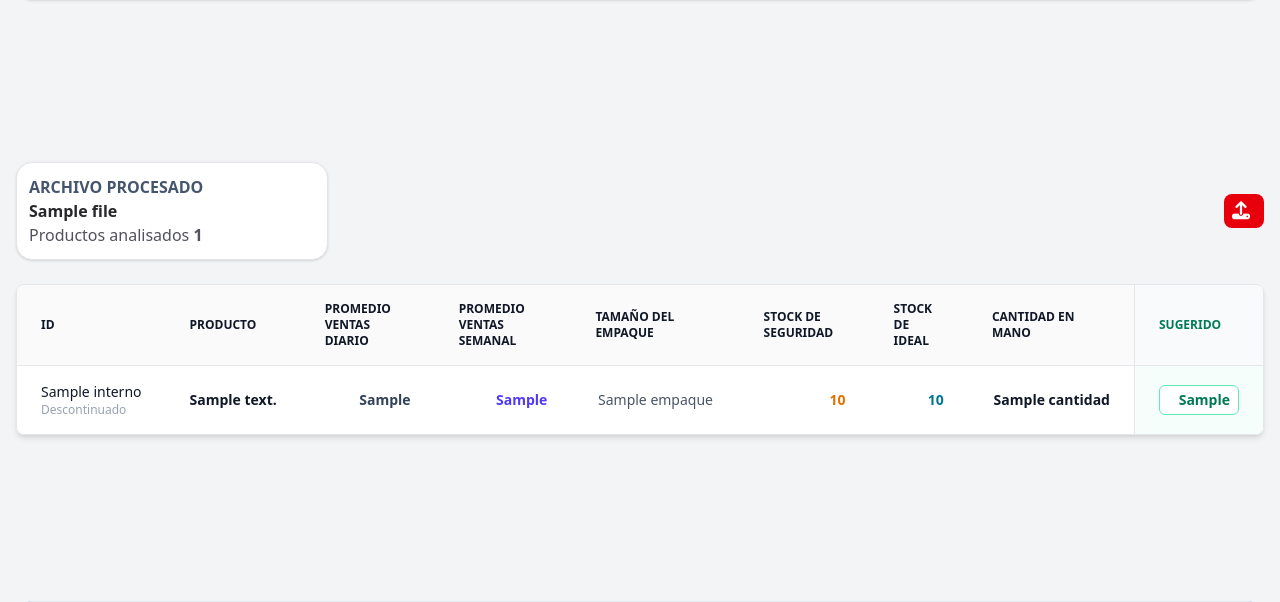
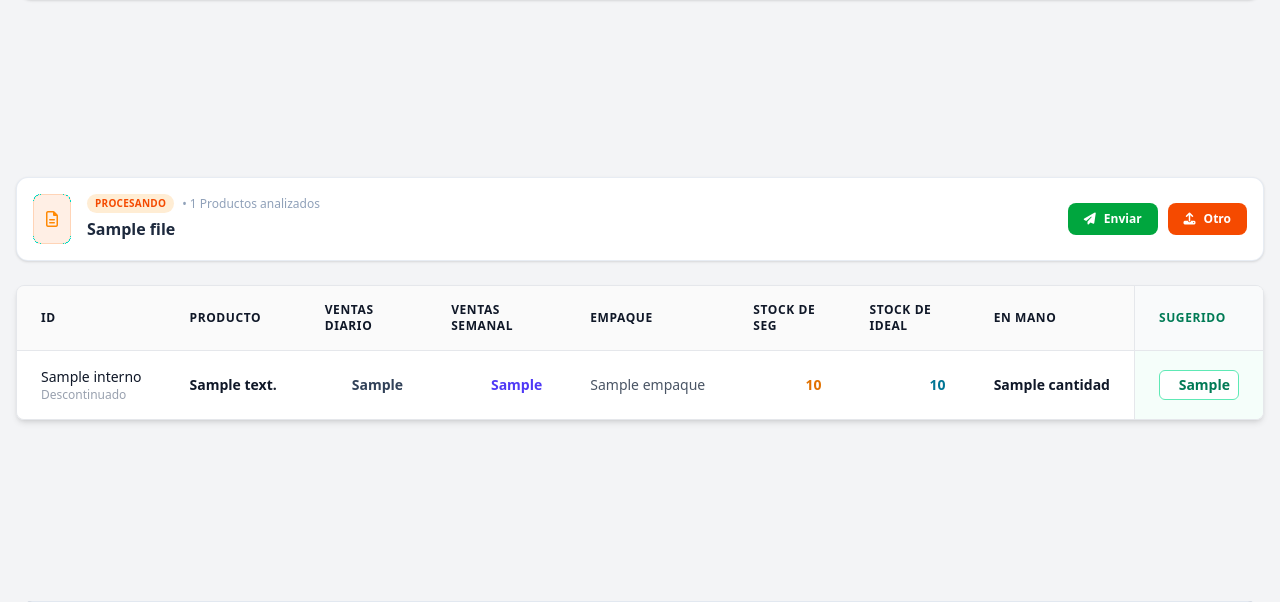
Before and after one commit to Bafaf23/order, a Flask app: template templates/index.html in a window 1280 px wide. Shown: the part 106-708 px from the top of the page. Run offline with Flask 3, Linux system fonts and the light colour scheme; the template is opened without the code that fills it: most values are stand-ins (such as "Sample title", 1, 10 or a date in 2020); style sheets or scripts are compiled from the project's sources; some libraries are stand-ins or nearby versions.

Commit message:
Correcionde errores y mejora e vista de archivo procesado

```diff
--- a/templates/components/atom/button.html
+++ b/templates/components/atom/button.html
@@ -7,10 +7,10 @@
   title="{{title}}"
   type="{{ type }}"
   onclick="{{ onclick }}"
-  class="bg-{{ color }} p-2 rounded-lg text-white items-center hover:bg-{{ hover }} cursor-pointer inline-flex"
+  class="bg-{{ color }} p-2 rounded-lg text-white items-center hover:bg-{{ hover }} cursor-pointer inline-flex items-center font-semibold px-4 py-2 text-xs gap-2"
 >
   {% if icon %}
-    <i class="{{ icon }} text-lg mr-1.5"></i>
+    <i class="{{ icon }}"></i>
   {% endif %} {% if text %}
     <span>{{ text }}</span>
   {% endif %}
--- /dev/null
+++ b/templates/components/atom/file.html
@@ -0,0 +1,39 @@
+{%import "components/atom/button.html" as atom%}
+{%import "components/atom/link.html" as atoml%}
+
+{% macro file(file) %}
+  <div class="bg-white border border-slate-200/80 rounded-xl p-4 shadow-sm flex flex-col md:flex-row md:items-center justify-between gap-4">
+
+  <div class="flex items-start gap-4">
+    <!-- Icono del archivo con badge o spinner -->
+    <div class="relative flex-shrink-0 rounded-lg border border-orange-500/20 bg-orange-500/10 p-3 text-orange-400">
+      <i class="fa-regular fa-file-lines"></i>
+    </div>
+
+    <!-- Detalles del archivo -->
+    <div class="">
+      <div class="mb-1 flex items-center gap-2">
+        <span class="inline-flex items-center gap-1.5 px-2 py-0.5 rounded-full text-[10px] font-bold bg-orange-100 text-orange-600 uppercase tracking-wide">
+            Procesando
+          </span>
+          <span class="text-xs text-slate-400">• {{file.registros|length}} Productos analizados</span>
+      </div>
+
+      <!-- Nombre del archivo con truncado automático para no romperse si es largo -->
+      <h3 class="text-base font-bold text-slate-800 mt-0.5" title="{{  file.nombre }}">
+        {{ file.nombre }}
+      </h3>
+    </div>
+  </div>
+
+  <div class="flex items-center gap-2.5">
+    {{ atom.button(text="Enviar",color="green-600", hover="green-700",
+        onclick="alert('Esta funcion esta en desarrollo')", icon="fa-solid fa-paper-plane", title="Enviar")
+        }}
+    {{ atom.button( text="Otro", color="orange-600", hover="orange-700",
+        onclick="window.location.href='/'", type="button", icon="fa-solid
+        fa-upload", title="Subir otro archivo" ) }}
+  </div>
+</div>
+
+{% endmacro %}
--- a/templates/index.html
+++ b/templates/index.html
@@ -1,64 +1,13 @@
 {% extends "_layout.html" %}
-{%import "components/atom/button.html" as atom%}
-{%import "components/atom/link.html" as atoml%}
+
+{%import "components/atom/file.html" as filatom%}}
 
 {% block content %}
 
-{% if file%}
-<section class="md:hidden lg:hidden w-full">
-  <h2 class="text-slate-400 font-bold uppercase mb-2">Archivo procesado</h2>
-  <div class="w-full bg-white border border-slate-200 rounded-lg p-5 shadow-sm">
-    <div class="flex items-center justify-between">
-      <div class="flex items-center gap-3">
-        <i class="fa-solid fa-file-excel text-emerald-600 text-2xl"></i>
-        <div>
-          <p class="font-bold text-slate-800 w-45 truncate">
-            {{ file.nombre }}
-          </p>
-          <p class="text-xs text-slate-500">
-            {{ file.registros|length }} items encontrados
-          </p>
-        </div>
-      </div>
-      <div class="flex md:hidden lg:hidden gap-3">
-        {%if contact %}
-        {{ atom.button(color="green-600", hover="green-700",
-        onclick="alert('Esta funcion esta en desarrollo')", icon="fa-solid fa-paper-plane", title="Enviar")
-        }} {%endif%}
-        {{ atom.button( color="red-600", hover="red-700",
-        onclick="window.location.href='/'", type="button", icon="fa-solid
-        fa-upload", title="Subir otro archivo" ) }}
-      </div>
-    </div>
-  </div>
-</section>
-
+{% if file %}
 <section class="mt-5">
-  <div class="flex justify-between items-center mb-2">
-    <div
-      class="bg-white p-3 rounded-2xl border border-zinc-200 shadow w-1/4 hidden md:block lg:block"
-    >
-      <h2 class="text-slate-600 font-bold uppercase">Archivo procesado</h2>
-      <div>
-        <span class="text-zinc-800 font-bold hidden md:bloc lg:block"
-          >{{file.nombre}}</span
-        >
-        <p class="text-zinc-600 hidden md:bloc lg:block">
-          Productos analisados
-          <span class="font-bold">{{file.registros|length}}</span>
-        </p>
-      </div>
-    </div>
-    <div class="hidden md:flex lg:flex gap-3 ">
-      {%if contact %}
-        {{ atom.button(color="green-600", hover="green-700",
-        onclick="alert('Esta funcion esta en desarrollo')", icon="fa-solid fa-paper-plane", title="Enviar")
-        }}
-      {%endif%}
-      {{ atom.button(
-      color="red-600", hover="red-700", onclick="window.location.href='/'",
-      type="button", icon="fa-solid fa-upload", title="Subir otro archivo" ) }}
-    </div>
+  <div class="mb-2">
+    {{filatom.file(file)}}
   </div>
 
   <!-- tabla pc -->
@@ -68,17 +17,17 @@
   >
     <table class="w-full text-sm text-left text-gray-600 border-collapse">
       <thead
-        class="text-xs text-gray-900 uppercase bg-zinc-50 border-b border-gray-200"
+        class="text-xs text-gray-900 uppercase bg-zinc-50 border-b border-gray-200 tracking-wider"
       >
         <tr>
           <th class="px-6 py-4 font-bold">Id</th>
           <th class="px-6 py-4 font-bold">Producto</th>
-          <th class="px-6 py-4 font-bold">Promedio Ventas Diario</th>
-          <th class="px-6 py-4 font-bold">Promedio Ventas Semanal</th>
-          <th class="px-6 py-4 font-bold">Tamaño del empaque</th>
-          <th class="px-6 py-4 font-bold">Stock de Seguridad</th>
+          <th class="px-6 py-4 font-bold">Ventas Diario</th>
+          <th class="px-6 py-4 font-bold">Ventas Semanal</th>
+          <th class="px-6 py-4 font-bold">Empaque</th>
+          <th class="px-6 py-4 font-bold">Stock de seg</th>
           <th class="px-6 py-4 font-bold">Stock de ideal</th>
-          <th class="px-6 py-4 font-bold">Cantidad en mano</th>
+          <th class="px-6 py-4 font-bold">En mano</th>
           <th
             class="px-6 py-4 font-extrabold bg-gray-50 text-emerald-700 border-l border-gray-200"
           >
```
